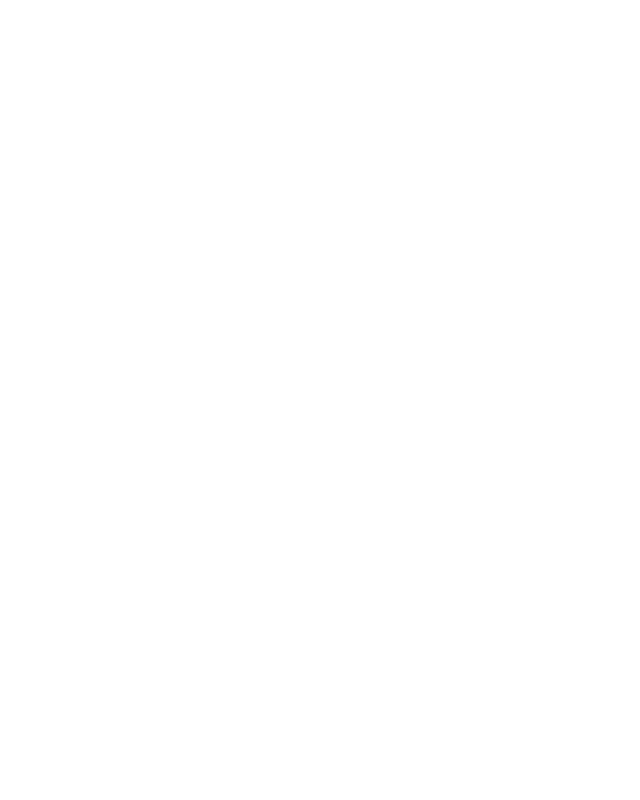
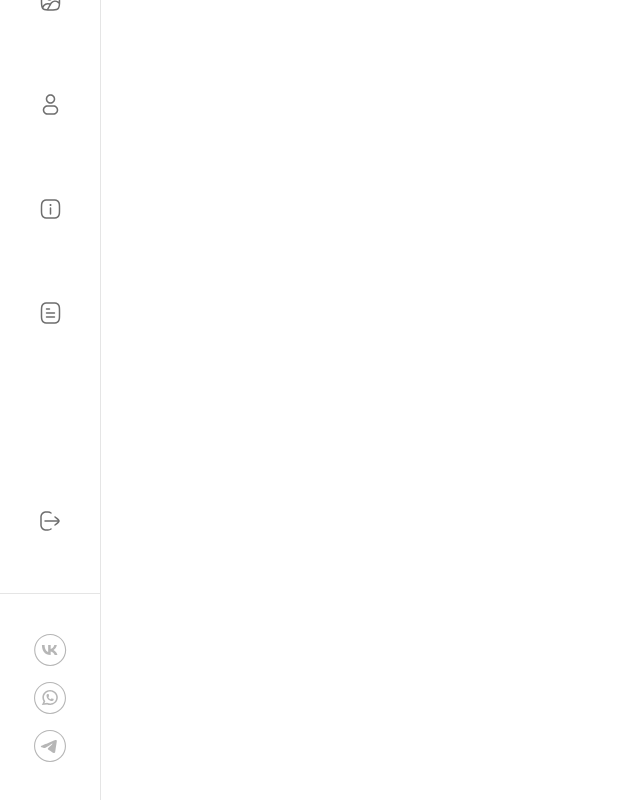
Before and after one commit to EasyDev-co/photo_portal, a React (Create React App) app in the folder frontend/: page /orders in a window 1280 px wide. Before the commit this address had no page. Shown: the part 296-1096 px from the top of the page, without its empty margins (0-640 px from the left). Before the commit the page ends 800 px from the top, so only its background shows below. Built offline with nearby package versions, Linux system fonts and the light colour scheme.

Commit message:
target blank and navigate

```diff
--- a/frontend/src/components/App/App.jsx
+++ b/frontend/src/components/App/App.jsx
@@ -1,11 +1,14 @@
 import "./App.css";
-import { Route, Routes } from "react-router-dom";
+import { Route, Routes, useLocation, useNavigate } from "react-router-dom";
 import { Header } from "../Header/Header";
 import { SideBar } from "../SideBar/SideBar";
+import { Orders } from "../Orders/Orders";
 import { useState, useEffect } from "react";
 
 export const App = () => {
   const [isSidebarVisible, setIsSidebarVisible] = useState(true);
+  const location = useLocation();
+  const navigate = useNavigate();
 
   useEffect(() => {
     const handleResize = () => {
@@ -18,17 +21,25 @@ export const App = () => {
     return () => window.removeEventListener("resize", handleResize);
   }, []);
 
+  useEffect(() => {
+    // Перенаправляем на "/orders" при входе на сайт
+    if (location.pathname === "/") {
+      navigate("/orders");
+    }
+  }, [location.pathname, navigate]);
+
   return (
     <div className="body">
       <div className="page">
         <Routes>
           <>
             <Route
-              path={"/"}
+              path={"/orders"}
               element={
                 <>
                   <Header />
                   {isSidebarVisible > 768 && <SideBar />}
+                  <Orders />
                 </>
               }
             />
--- a/frontend/src/components/NavBar/NavBar.jsx
+++ b/frontend/src/components/NavBar/NavBar.jsx
@@ -85,14 +85,18 @@ export const NavBar = ({ onClose }) => {
           />
         </ul>
         <ul className="nav-bar__social-list">
-          <SocialItem href="vk.com" icon={vkIcon} alt="иконка вконтакте" />
           <SocialItem
-            href="whatsapp.com"
+            href="https://vk.com"
+            icon={vkIcon}
+            alt="иконка вконтакте"
+          />
+          <SocialItem
+            href="https://whatsapp.com"
             icon={whatsAppIcon}
             alt="иконка WhatsApp"
           />
           <SocialItem
-            href="telegram.org"
+            href="https://telegram.org"
             icon={telegramIcon}
             alt="иконка telegram"
           />
--- a/frontend/src/components/SideBar/SideBar.jsx
+++ b/frontend/src/components/SideBar/SideBar.jsx
@@ -97,14 +97,18 @@ export const SideBar = () => {
         </nav>
       </div>
       <ul className="side-bar__social-list">
-        <SocialItem href="vk.com" icon={vkIcon} alt="иконка вконтакте" />
         <SocialItem
-          href="whatsapp.com"
+          href="https://vk.com"
+          icon={vkIcon}
+          alt="иконка вконтакте"
+        />
+        <SocialItem
+          href="https://whatsapp.com"
           icon={whatsAppIcon}
           alt="иконка WhatsApp"
         />
         <SocialItem
-          href="telegram.org"
+          href="https://telegram.org"
           icon={telegramIcon}
           alt="иконка telegram"
         />
--- a/frontend/src/components/SocialItem/SocialItem.jsx
+++ b/frontend/src/components/SocialItem/SocialItem.jsx
@@ -3,7 +3,7 @@ import "./SocialItem.css";
 export const SocialItem = ({ href, icon, alt }) => {
   return (
     <li className="social-item">
-    <a className="social-item-link" href={href}>
+    <a className="social-item-link" href={href} target="blank">
       <img
         className="social-item-icon"
         src={icon}
```
